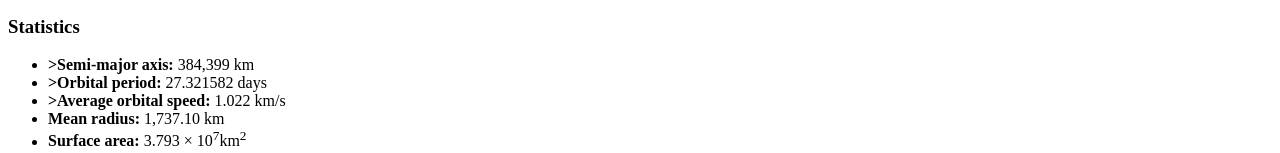
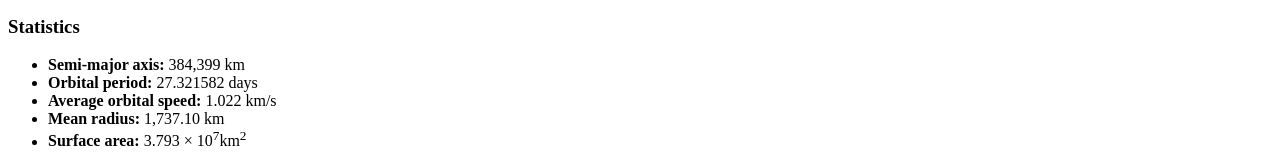
Before and after one commit to gere0018/mad9013-ex1, a plain HTML site: page index.html in a window 1280 px wide. Shown: the part 542-695 px from the top of the page. Drawn offline with Linux system fonts and the light colour scheme.

Commit message:
minor corrections

```diff
--- a/index.html
+++ b/index.html
@@ -14,9 +14,9 @@
   </figure>
   <h3>Statistics</h3>
   <ul>
-  	<li><strong>>Semi-major axis:</strong> 384,399 km</li>
-  	<li><strong>>Orbital period:</strong> 27.321582 days</li>
-  	<li><strong>>Average orbital speed:</strong> 1.022 km/s</li>
+  	<li><strong>Semi-major axis:</strong> 384,399 km</li>
+  	<li><strong>Orbital period:</strong> 27.321582 days</li>
+  	<li><strong>Average orbital speed:</strong> 1.022 km/s</li>
   	<li><strong>Mean radius:</strong> 1,737.10 km</li>
   	<li><strong>Surface area:</strong> 3.793 × 10<sup>7</sup>km<sup>2</sup></li>
   	<li><strong>Volume:</strong> 2.1958 × 10<sup>10</sup> km<sup>3</sup></li>
@@ -29,7 +29,7 @@
   	<time>July 20, 1969</time>
   	<p>
 Apollo 11 was an American spaceflight in which the astronauts Neil Armstrong and Buzz Aldrin became the first ever to land on the Moon on July 20, 1969, at 20:18 UTC. Further, Neil Armstrong became the first to step onto the Moon 6 hours after the landing on 21 July, 02:56 UTC. Source:<a href="http://en.wikipedia.org/wiki/Apollo_11">http://en.wikipedia.org/wiki/Apollo_11</a></p>
-    </li>
+</li>
     <li>
     <h4>Apollo 12</h4>
     <time>November 19, 1969</time>
```
